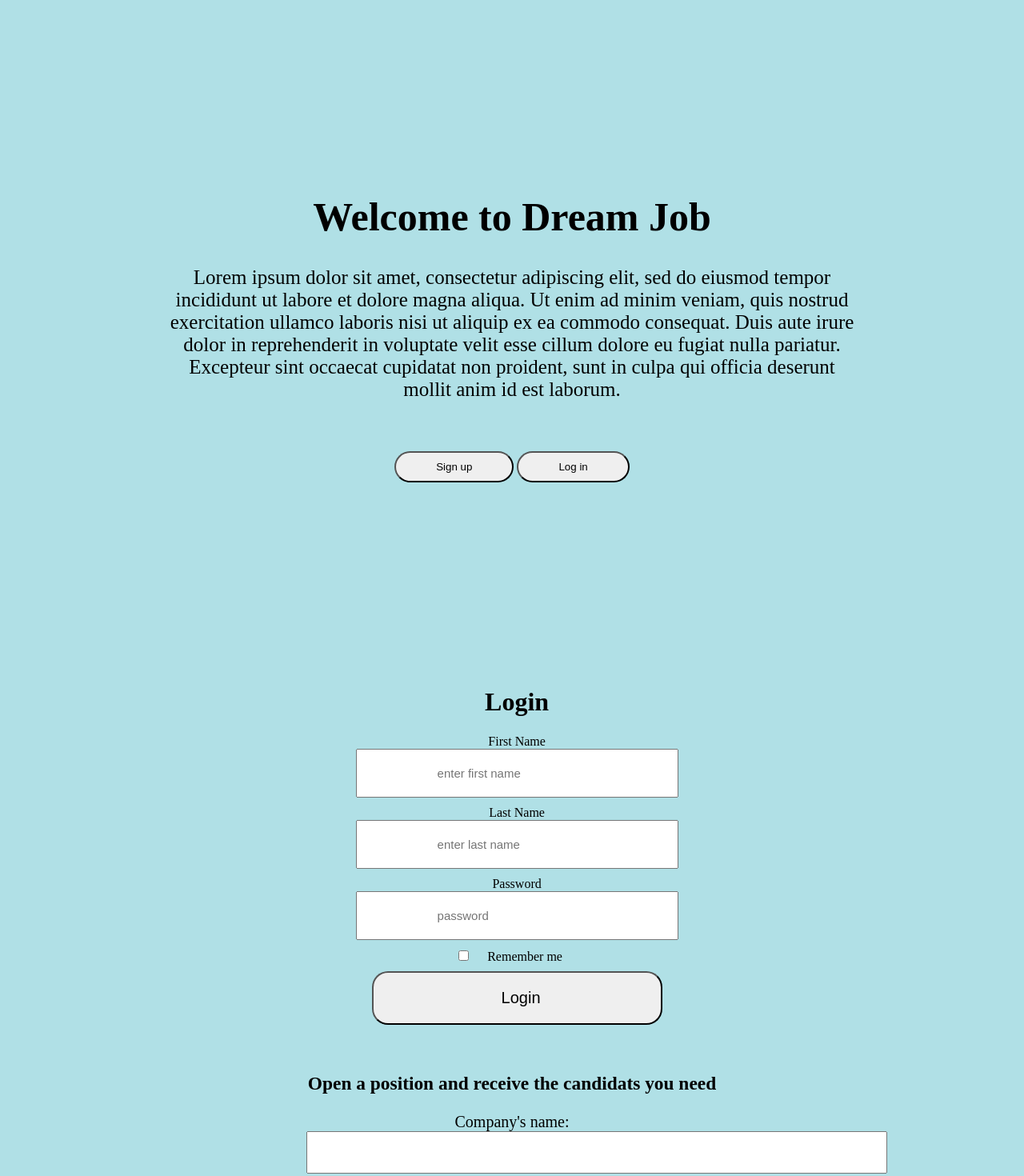
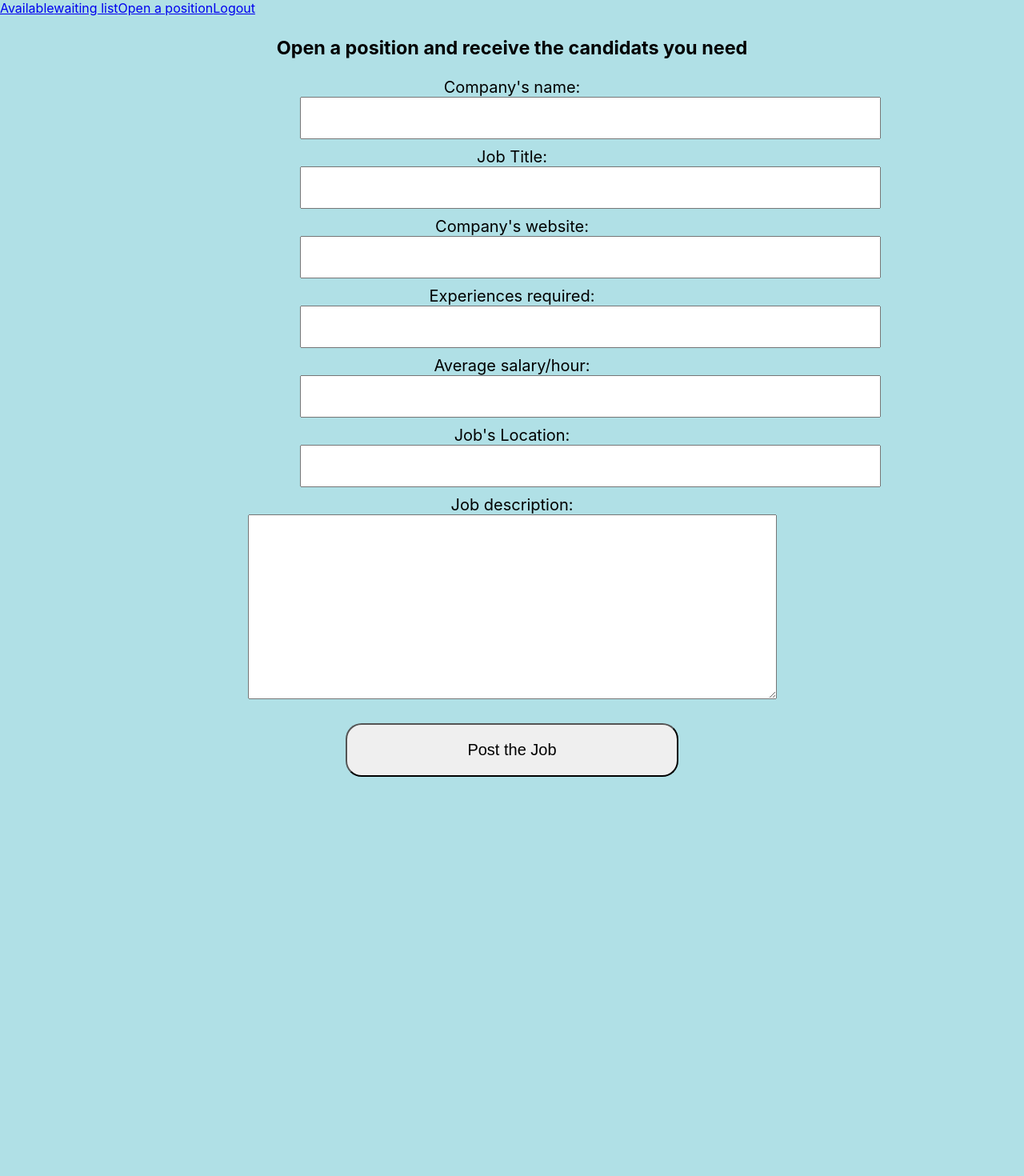
Before and after one commit to Kandedriva/final_project, a React (Create React App) app: page /available in a window 1280 px wide. Shown: the top 1470 px of the page at 80% size. After the commit the page ends 1006 px from the top, so only its background shows below. Built offline with nearby package versions, Linux system fonts and the light colour scheme.

Commit message:
Create new components and add code in Login.js to control the inputs and the form

```diff
--- a/package.json
+++ b/package.json
@@ -8,6 +8,7 @@
     "@testing-library/user-event": "^13.5.0",
     "react": "^18.2.0",
     "react-dom": "^18.2.0",
+    "react-router-dom": "^5.3.4",
     "react-scripts": "5.0.1",
     "web-vitals": "^2.1.4"
   },
@@ -34,5 +35,8 @@
       "last 1 firefox version",
       "last 1 safari version"
     ]
+  },
+  "devDependencies": {
+    "@types/react-router-dom": "^5.3.3"
   }
 }
--- a/src/components/App.js
+++ b/src/components/App.js
@@ -1,19 +1,45 @@
-import React from "react";
+import React, { useState } from "react";
+import { Route, Switch } from "react-router-dom";
 import Login from "./Login";
 import Welcome from "./Welcome";
 import CreateJob from "./CreateJob";
 import CreateAccount from "./CreateAccount";
 import JobApplication from "./JobApplication";
+import NavBar from "./NavBar";
+import { Router } from "react-router-dom";
 
 
 function App(){
+const [displayWelcome, setdisplayWelcome] = useState(true);
+  const [signUp, setSignUp] = useState(false)
+  const [ceateAccount, setceateAccount] = useState(false);
+
+  function handleSignUp(){
+    setdisplayWelcome(false)
+    setSignUp(true)
+    setceateAccount(false)
+
+  }
+
+  function handleCreate(){
+    setceateAccount(true)
+    setdisplayWelcome(false)
+    setSignUp(false)
+  }
+
+
   return(
     <div>
-      <Welcome/>
-    <Login/>
+    <NavBar/>
+    <Switch>
+    <Route exact path="/available">
     <CreateJob/>
-    <CreateAccount/>
+    </Route>
+    {displayWelcome && (<Welcome logInClick={handleSignUp} createClick={handleCreate}/>)}
+{signUp && <Login/>}
+{ceateAccount && <CreateAccount/>}
     <JobApplication/>
+    </Switch>
     </div>
   )
 }
--- a/src/components/CreateJob.js
+++ b/src/components/CreateJob.js
@@ -1,5 +1,4 @@
 import React from "react";
-
 
 
 function CreateJob() {
--- a/src/components/Login.js
+++ b/src/components/Login.js
@@ -1,21 +1,57 @@
-import React from "react";
+import React, { useState } from "react";
+import { useHistory } from "react-router-dom";
+
 
 
 function Login() {
+    const [isLogIn, setisLogIn] = useState(false);
+const [user, setUser] = useState({
+    fName: "",
+    lName: "",
+    password: ""
+});
+const history = useHistory();
+
+function handleChange(event){
+const name = event.target.name;
+let value = event.target.value;
+
+    console.log(value)
+
+    setUser({
+        ...user,
+        [name]: value,
+    });
+}
+
+function handleSubmit(event){
+event.preventDefault();
+console.log("Submited")
+// const checkUser = usersArray.find((person)=>(person.fName===fName && person.lName===lName && person.password===password));
+
+// if(checkUser){
+//     setisLogIn(!isLogIn)
+//     history.redirect("/AvailableJobList")
+// }else{
+//     alert("We couldn't find an account with these information: Please try it again")
+// }
+
+}
+
     return (
       <div className="divi">
-        <form className="loginForm" action="index.html" method="post">
+        <form className="loginForm" action="index.html" method="post" onSubmit={handleSubmit}>
         <h1>Login</h1>
 
           <label htmlFor="fname">First Name</label><br />
-          <input className="login" type="text" name="Fname" id="fname" placeholder="enter first name" /><br />
+          <input className="login" type="text" name="fName" id="fname" placeholder="enter first name"  onChange={handleChange}  value={user.fName} /><br />
           <label htmlFor="lname">Last Name</label><br />
-          <input className="login" type="text" name="lname" id="lname" placeholder="enter last name" /><br />
+          <input className="login" type="text" name="lName" id="lname" placeholder="enter last name" onChange={handleChange} value={user.lName} /><br />
           <label htmlFor="password">Password</label><br />
-          <input className="login" type="password" name="password" id="password" placeholder="password" /><br />
+          <input className="login" type="password" name="password" id="password" placeholder="password" onChange={handleChange} value={user.password}/><br />
           <input className="check" type="checkbox" name="rememberMe" id="rememberMe" />
           <label htmlFor="rememberMe">Remember me</label><br />
-          <button type="button" name="button" className="loginButton">Login</button>
+          <button type="submit" name="button" className="loginButton"  >Login</button>
         </form>
       </div>
     );
--- /dev/null
+++ b/src/components/NavBar.js
@@ -0,0 +1,24 @@
+import React from "react";
+import { NavLink } from "react-router-dom";
+
+
+function NavBar(){
+    return (
+    <div>
+            <NavLink to="/" exact>
+                Available
+            </NavLink>
+            <NavLink to ="/list" exat>
+                waiting list
+            </NavLink>
+            <NavLink to="/Create Job">
+                Open a position
+            </NavLink>
+            <NavLink to="/Logout">
+                Logout
+            </NavLink>
+    </div>
+    )
+}
+
+export default NavBar;
--- a/src/components/Welcome.js
+++ b/src/components/Welcome.js
@@ -1,7 +1,12 @@
 import React from "react";
 
 
-function Welcome() {
+
+
+function Welcome({logInClick, createClick}) {
+
+
+
     return (
       <div className="homePage">
       <h1>Welcome to Dream Job</h1>
@@ -9,10 +14,11 @@ function Welcome() {
         <p>Lorem ipsum dolor sit amet, consectetur adipiscing elit, sed do eiusmod tempor incididunt ut labore et dolore magna aliqua. Ut enim ad minim veniam, quis nostrud exercitation ullamco laboris nisi ut aliquip ex ea commodo consequat. Duis aute irure dolor in reprehenderit in voluptate velit esse cillum dolore eu fugiat nulla pariatur. Excepteur sint occaecat cupidatat non proident, sunt in culpa qui officia deserunt mollit anim id est laborum.
 </p>
           <br />
-          <button className="sign" type="button" name="button">
+          <button className="sign" type="button" name="button" onClick={logInClick}>
             Sign up
+
           </button>
-          <button className="sign" type="button" name="button">
+          <button className="sign" type="button" name="button" onClick={createClick}>
             Log in
           </button>
         </div>
--- a/src/index.css
+++ b/src/index.css
@@ -2,7 +2,18 @@
 body {
   background-color: powderblue;
 
+  margin: 0;
+  font-family: -apple-system, BlinkMacSystemFont, 'Segoe UI', 'Roboto', 'Oxygen',
+    'Ubuntu', 'Cantarell', 'Fira Sans', 'Droid Sans', 'Helvetica Neue',
+    sans-serif;
+  -webkit-font-smoothing: antialiased;
+  -moz-osx-font-smoothing: grayscale;
 
+}
+
+code {
+  font-family: source-code-pro, Menlo, Monaco, Consolas, 'Courier New',
+    monospace;
 }
 
 label{
@@ -117,6 +128,7 @@ label{
     }
 
     .fullName{
+      text-align: left;
       padding:20px 200px 20px 300px;
       margin: 10px;
       font-size: 20px;
--- a/src/index.js
+++ b/src/index.js
@@ -1,4 +1,5 @@
 import React from 'react';
+import { BrowserRouter } from 'react-router-dom/cjs/react-router-dom.min';
 import ReactDOM from 'react-dom';
 import { createRoot } from 'react-dom/client';
 
@@ -10,4 +11,4 @@ const rootElement = document.getElementById('root'); // Replace 'root' with your
 const root = createRoot(rootElement);
 
 // Now you can render your component within the root
-root.render(<App />);
+root.render(<BrowserRouter><App /></BrowserRouter>);
```
Also changed, not shown: src/components/ApplicationList.js (added, +8 -0 lines), src/components/AvailableJobFormat.js (added, +19 -0 lines), src/components/AvailableJobList.js (added, +8 -0 lines), src/components/JobApplicationFormat.js (added, +18 -0 lines), 1 other file (tests, documents, lock files or other folders).
